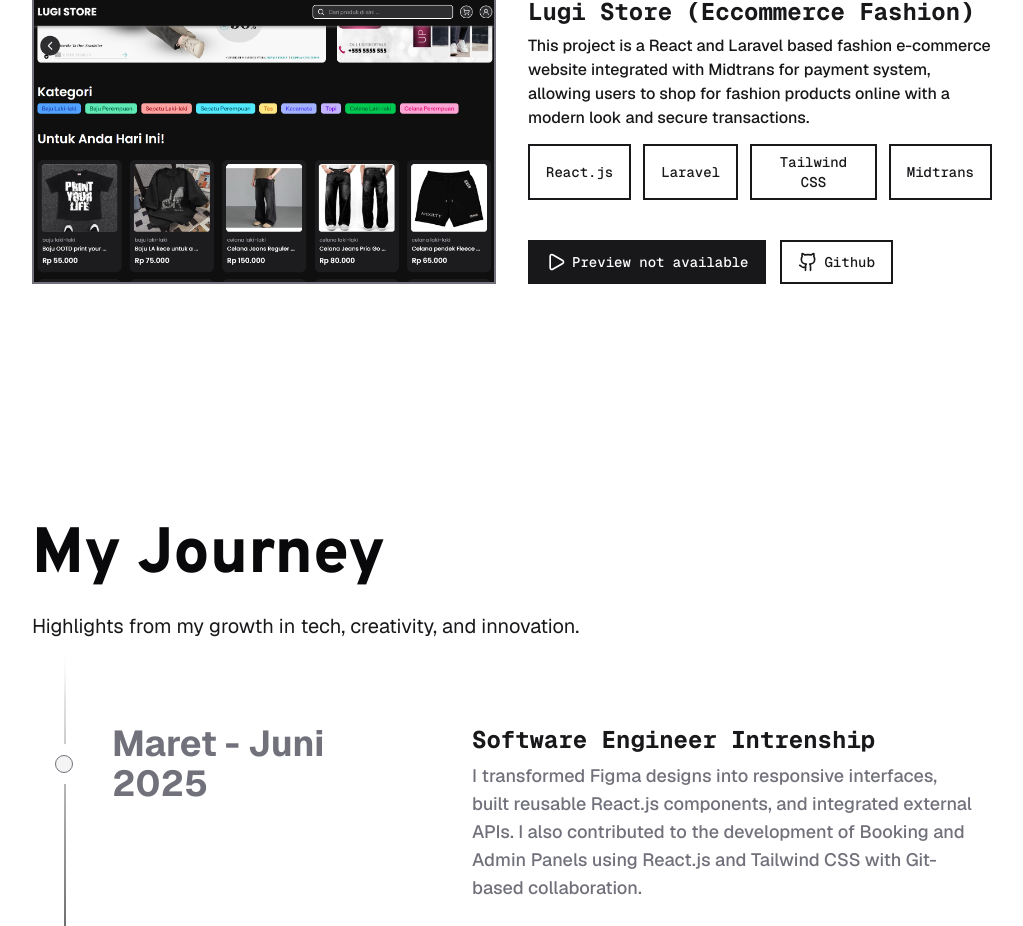
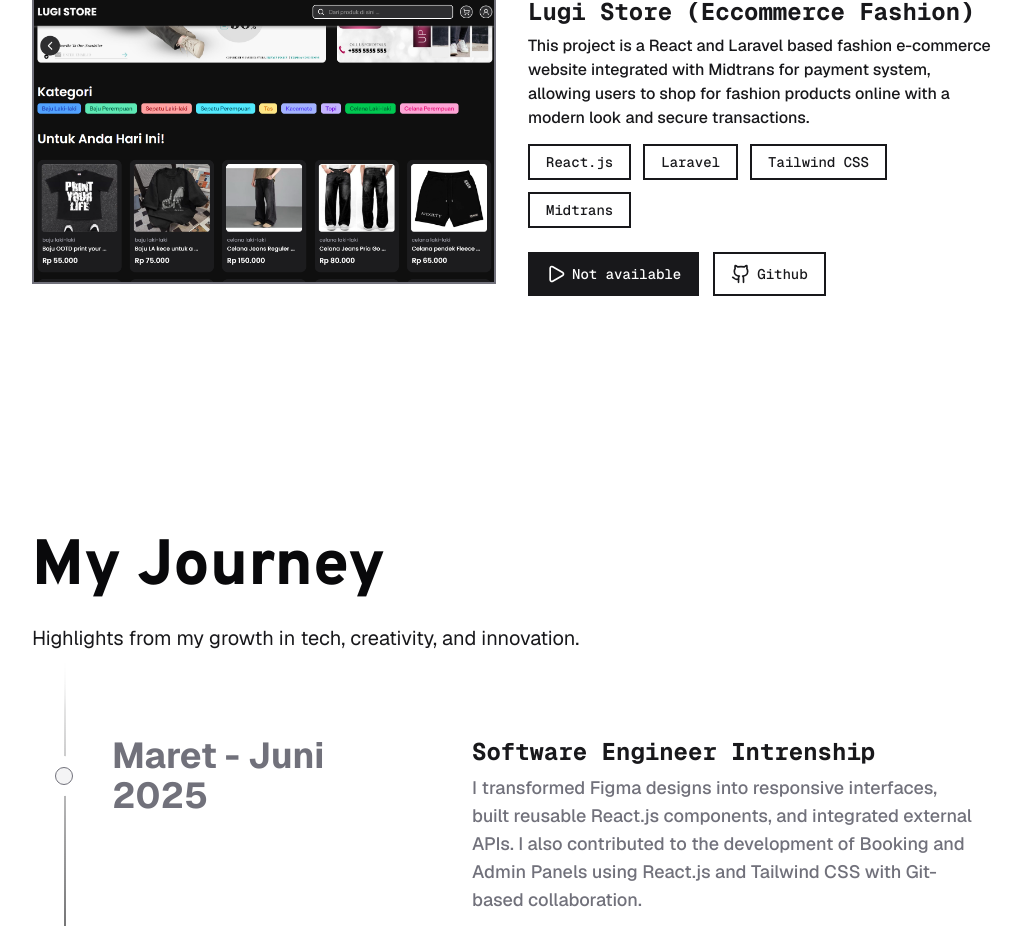
Before and after one commit to FajarVerse/portofolio-fajarverse, a Next.js app: page / in a window 1280 px wide. Shown: the part 1832-2758 px from the top of the page, without its empty margins (128-1151 px from the left). Built offline with nearby package versions, Linux system fonts and the light colour scheme; a web font is replaced by a local one.

Commit message:
fix: project page

```diff
--- a/src/components/main/cart-project.tsx
+++ b/src/components/main/cart-project.tsx
@@ -1,4 +1,4 @@
-'use client';
+"use client";
 
 import { Clock, Github, Play } from "lucide-react";
 import Link from "next/link";
@@ -60,7 +60,7 @@
               {children}
             </p>
           </div>
-          <div className="w-full mt-3 flex gap-2.5 md:mt-3.5 md:gap-3.5 lg:mt-3 lg:gap-2.5 xl:gap-3 xl:mt-3.5">
+          <div className="w-full mt-3 flex gap-2.5 md:mt-3.5 md:gap-3.5 lg:mt-3 lg:gap-2.5 xl:gap-3 xl:mt-3.5 flex-wrap">
             {stacks.length > 0 &&
               stacks.map((stack, i) => (
                 <BtnCard
@@ -79,7 +79,7 @@
               <Link href={liveStatus ? liveUrl : "#"} target="_blank">
                 <BtnCard className="py-2 bg-primary text-background hover:bg-background hover:text-primary flex items-center justify-center gap-1.5 cursor-pointer md:py-2.5 lg:py-2 xl:py-2.5">
                   <Play className="size-4 xl:size-5" />
-                  {liveStatus ? "Live" : "Preview not available"}
+                  {liveStatus ? "Live" : "Not available"}
                 </BtnCard>
               </Link>
               <Link href={repoStatus ? repoUrl : "#"} target="_blank">
```
